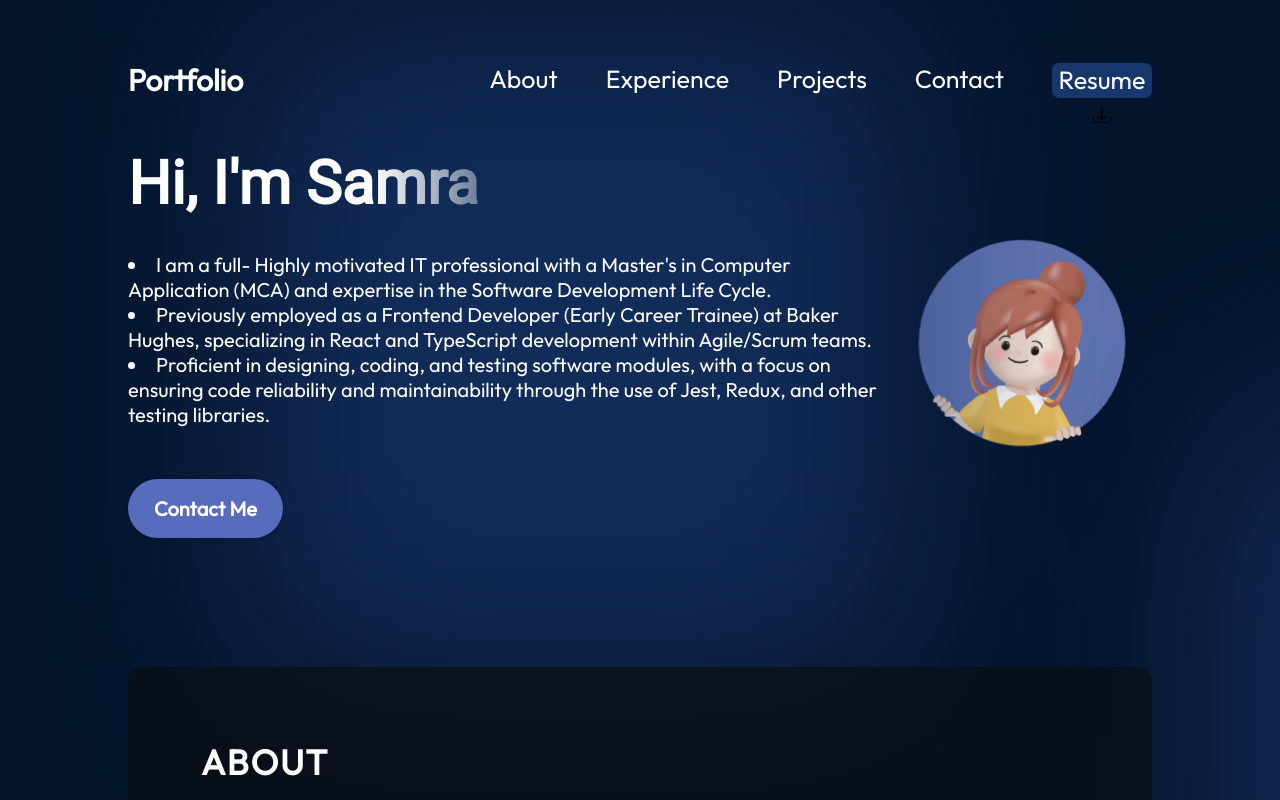
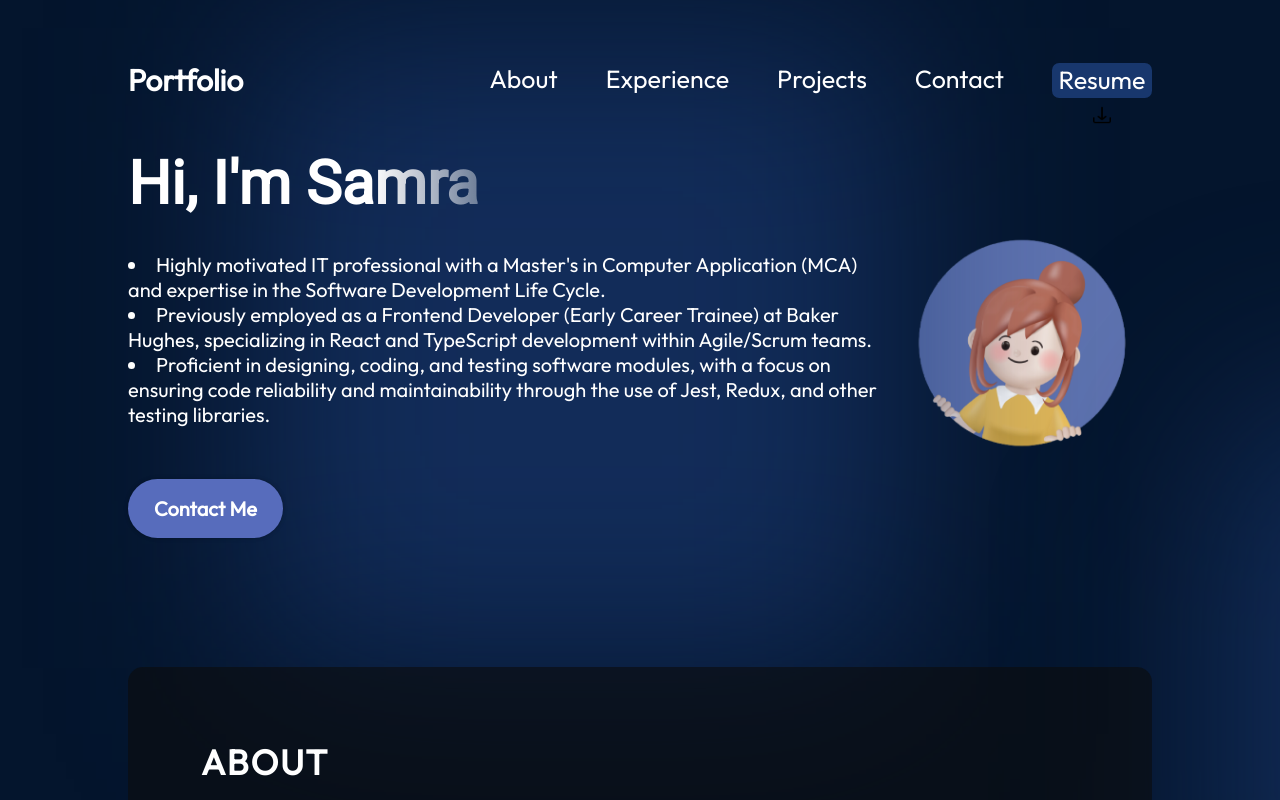
Before and after one commit to azharisamra/Portfolio, a React (Vite) app: page / in a window 1280 px wide. Shown: the top 800 px of the page. Built offline with nearby package versions, Linux system fonts and the light colour scheme.

Commit message:
Update Hero.jsx

```diff
--- a/src/Components/Hero/Hero.jsx
+++ b/src/Components/Hero/Hero.jsx
@@ -12,7 +12,7 @@ function Hero() {
           <Reveal>
             <ul className={styles.HeroText}>
               <li>
-                I am a full- Highly motivated IT professional with a Master's in
+                Highly motivated IT professional with a Master's in
                 Computer Application (MCA) and expertise in the Software
                 Development Life Cycle.
               </li>
```
